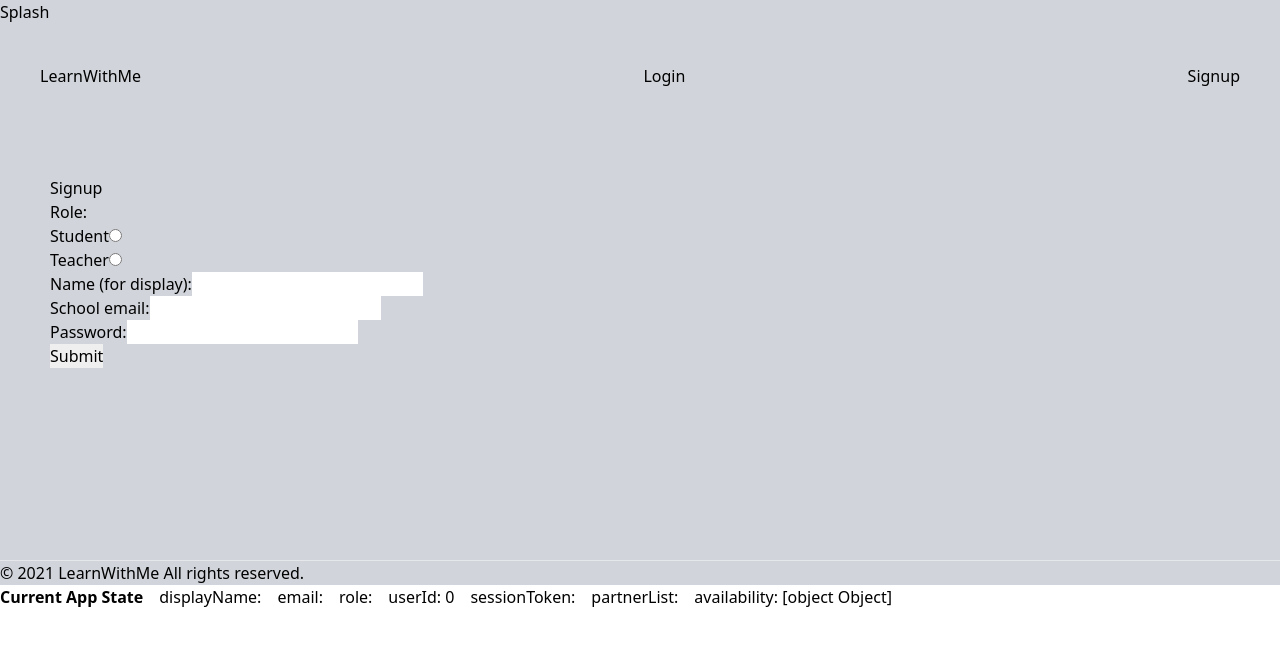
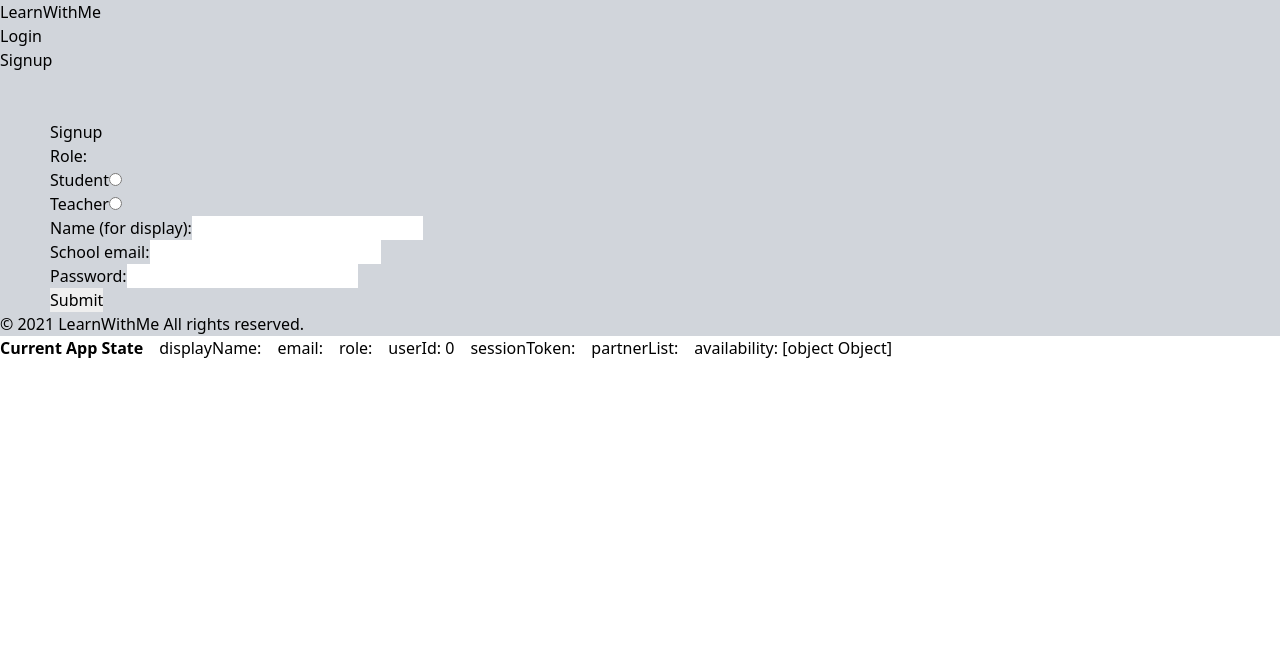
Before and after one commit to SteveEmerson/LearnWithMe-client, a React (Create React App) app: page /signup in a window 1280 px wide. Shown: the top 646 px of the page. Built offline with nearby package versions, Linux system fonts and the light colour scheme.

Commit message:
remove temp inline styling

```diff
--- a/src/components/settings-components/UpdateSettings.tsx
+++ b/src/components/settings-components/UpdateSettings.tsx
@@ -121,7 +121,7 @@ class UpdateSettings extends React.Component<USProps, USState>{
 
   render() {
     return(
-      <div style={{textAlign:'left', marginLeft:'50px'}}>
+      <div>
         <h1>Update Settings</h1>
         <h3>Update Personal Information</h3>
         <UpdatePersonalInfo passwordhash={this.state.passwordhash} user={this.props.user} setSettingsState={this.setState}/>
--- a/src/components/splash-components/Splash.tsx
+++ b/src/components/splash-components/Splash.tsx
@@ -13,9 +13,8 @@ class Splash extends React.Component<SplashProps, {}> {
   render(){
     return (
       <div>
-        <h1>Splash</h1>
         <Router>
-          <div className="navbar" style={{margin:'40px', display:'flex', flexDirection:'row', justifyContent:'space-between'}}>
+          <div>
               <Link to='/home'><h4> LearnWithMe </h4></Link>
               <Link to='/login'><h4> Login </h4></Link>
               <Link to='/signup'><h4> Signup </h4></Link>
@@ -29,16 +28,7 @@ class Splash extends React.Component<SplashProps, {}> {
             <Route exact path='/signup'><Signup setAppState={this.props.setAppState}/></Route>
           </Switch>
         </Router>
-        <br/>
-        <br/>
-        <br/>
-        <br/>
-        <br/>
-        <br/>
-        <br/>
-        <br/>
-        <hr/>
-        <div className='footer'> <p>&copy; 2021 LearnWithMe All rights reserved.</p></div>
+        <div> <p>&copy; 2021 LearnWithMe All rights reserved.</p></div>
       </div>
     );
   }
--- a/src/components/student-components/Student.tsx
+++ b/src/components/student-components/Student.tsx
@@ -72,7 +72,6 @@ class Student extends React.Component<StudentProps, StudentState> {
   }
 
   handleLogout = () => {
-    localStorage.removeItem('sessionToken')
     this.props.setAppState(
       {
         user: {
@@ -157,10 +156,10 @@ class Student extends React.Component<StudentProps, StudentState> {
 
   render() {
     return(
-      <div style={{textAlign:'left', marginLeft:'50px'}}>
+      <div>
         <h1> Student </h1>
         <Router>
-          <div style={{display:'flex', flexDirection:'row', justifyContent:'space-between'}}>
+          <div>
             <Link to='/student-meeting'><h4>LearnWithMe</h4></Link>
             <h4><button onClick={this.handleLogout}>Logout</button></h4>
             <Link to='/settings'><h4>Settings</h4></Link>
--- a/src/components/teacher-components/Teacher.tsx
+++ b/src/components/teacher-components/Teacher.tsx
@@ -227,10 +227,10 @@ class Teacher extends React.Component<TeacherProps, TeacherState> {
   render() {
     //console.log(this.props.currUser)
     return(
-      <div style={{textAlign:'left', marginLeft:'50px'}}>
+      <div>
         <h1> Teacher </h1>
         <Router>
-          <div style={{display:'flex', flexDirection:'row', justifyContent:'space-between'}}>
+          <div >
             <Link to='/teacher-student'><h4>View Students</h4></Link>
             <Link to='/teacher-meeting'><h4>View Meetings</h4></Link>
             <h4><button onClick={this.handleLogout}>Logout</button></h4>
```
